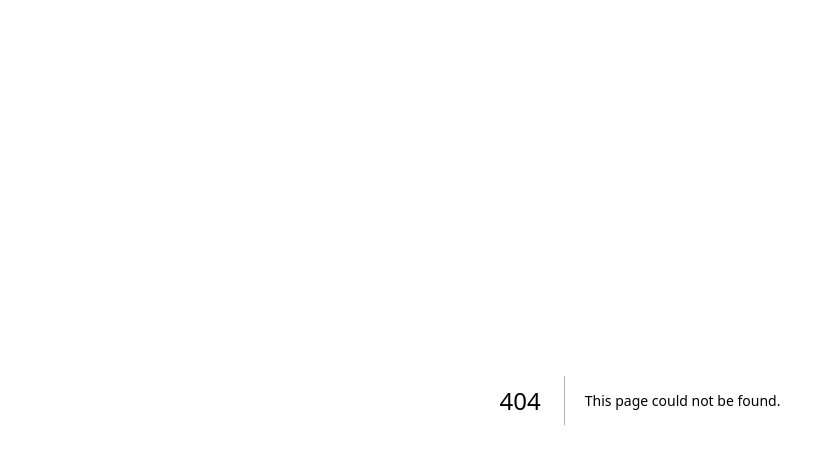
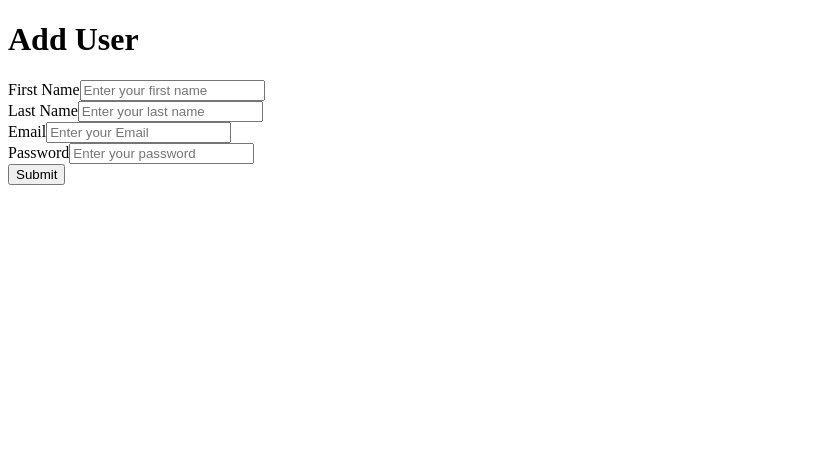
Before and after one commit to Meharunnesa/next-js-project, a Next.js app: page /form in a window 1280 px wide. Before the commit this address had no page. Shown: the top 464 px of the page, without its empty margins (0-835 px from the left). Built offline with nearby package versions, Linux system fonts and the light colour scheme.

Commit message:
Update: seperate add user form and show users list page

```diff
--- /dev/null
+++ b/src/app/form/page.jsx
@@ -0,0 +1,13 @@
+
+'use client';
+
+import AddForm from '../components/AddForm';
+
+export default function FormPage() {
+  return (
+    <div className="max-w-[1280px] mx-auto py-10">
+      <h1 className="text-2xl font-bold mb-6">Add User</h1>
+      <AddForm />
+    </div>
+  );
+}
```
Also changed, not shown: src/app/users/page.jsx (added, +13 -0 lines).
